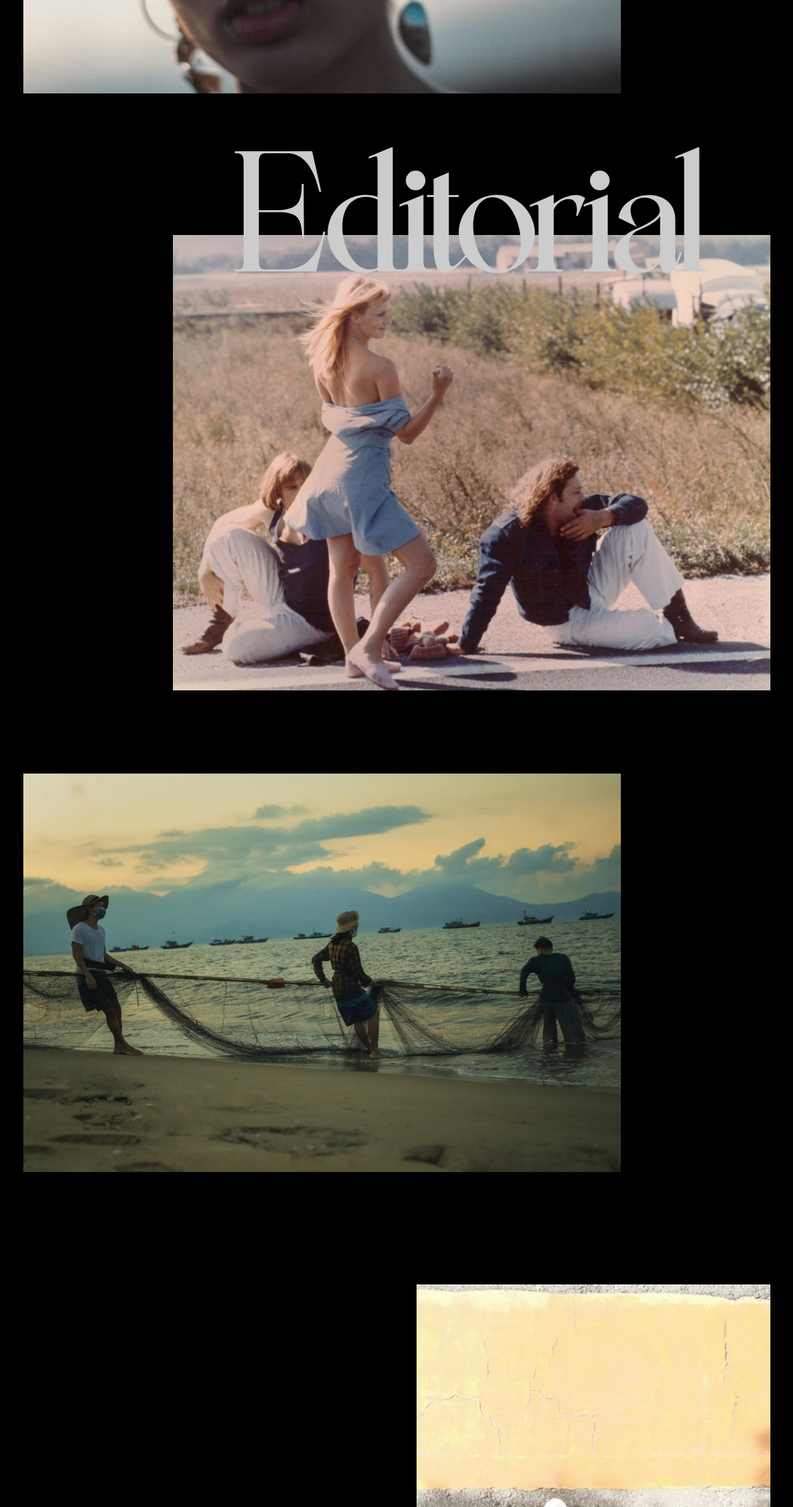
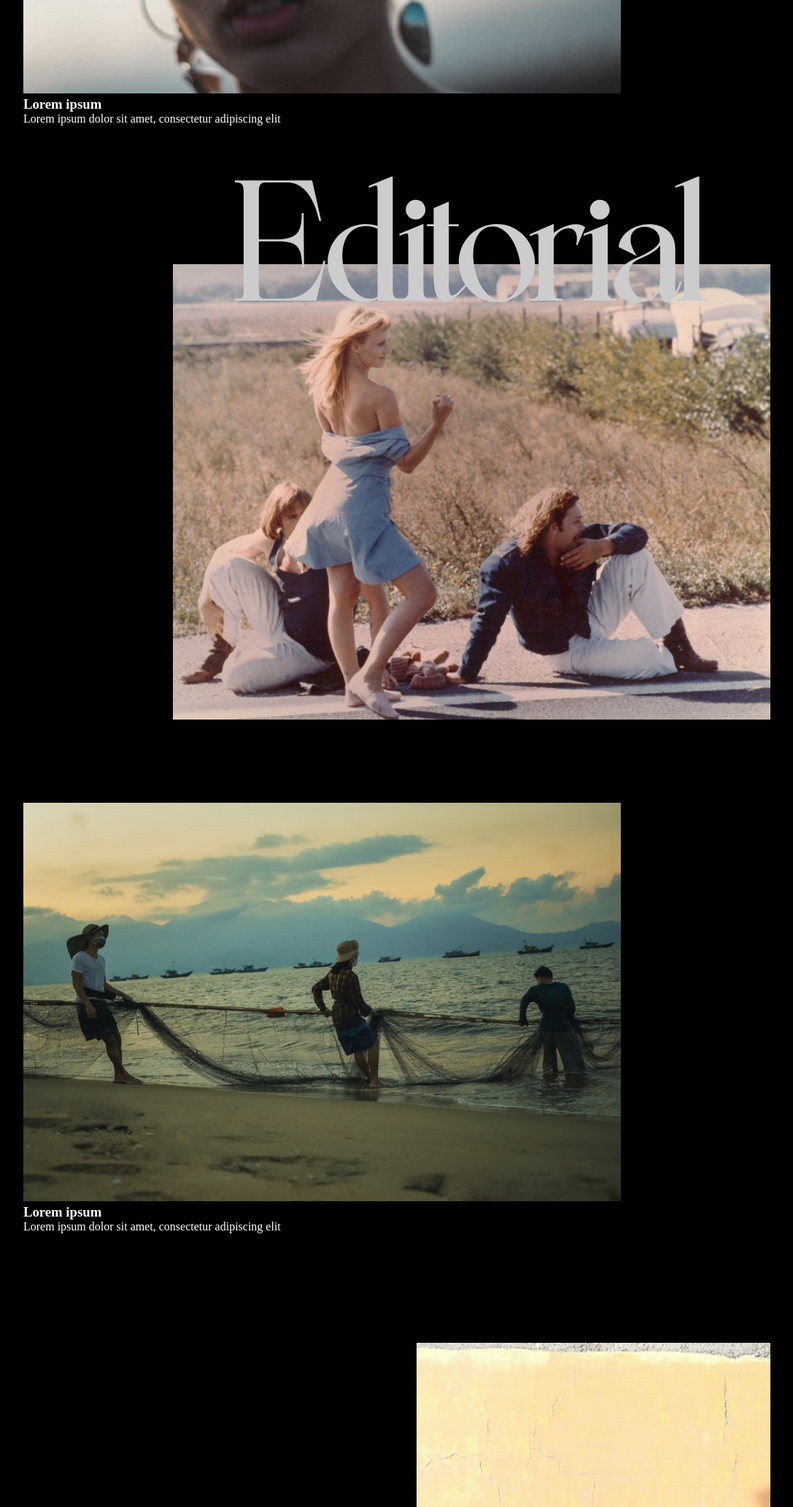
Before and after one commit to ludaalt/MELANISH, a website: page src/index.html in a window 1280 px wide. Shown: the part 1620-3685 px from the top of the page at 73% size, without its empty margins (96-1183 px from the left). Drawn offline with nearby package versions, Linux system fonts and the light colour scheme; files that its build step writes are made by us from their sources; files whose address does not match are found by name; a web font is replaced by a local one.

Commit message:
refactor: correct foto layout

```diff
--- a/src/index.html
+++ b/src/index.html
@@ -41,11 +41,29 @@
             </p>
         </section>
         <section class="foto-container">
-            <p class="foto">
+            <div class="foto">
+                <figure>
                     <img src="./img/1.jpg" alt="foto-1">
-            </p>
+                    <figcaption>
+                        <h3>Lorem ipsum</h3>
+                        <p>Lorem ipsum dolor sit amet, consectetur adipiscing elit</p>
+                    </figcaption>
+                </figure>
+            </div>
+
             <p class="foto pseudo-container"><img src="./img/2.jpg" alt="foto-2"></p>
-            <p class="foto"><img src="./img/3.jpg" alt="foto-3"></p>
+
+            <div class="foto">
+                <figure>
+                    <img src="./img/3.jpg" alt="foto-3">
+                    <figcaption>
+                        <h3>Lorem ipsum</h3>
+                        <p>Lorem ipsum dolor sit amet, consectetur adipiscing elit</p>
+                    </figcaption>
+                </figure>
+            </div>
+
+
             <div class="group-foto-container">
                 <div>
                     <img src="./img/4.jpg" alt="foto-4">
@@ -62,12 +80,10 @@
         <img src="./img/8.jpg" alt="foto-8">
         <img src="./img/9.jpg" alt="foto-9">
        </section>
-    <div class="container">
     <footer class="footer">
         <img class="image-left" src="./img/10.jpg" alt="foto-10">
         <img class="image-center" src="./img/11.jpg" alt="foto-11">
         <img class="image-right" src="./img/12.jpg" alt="foto-12">
     </footer>
-    </div>
 </body>
 </html>
```
Lines whose indentation alone changed are shown as unchanged.
